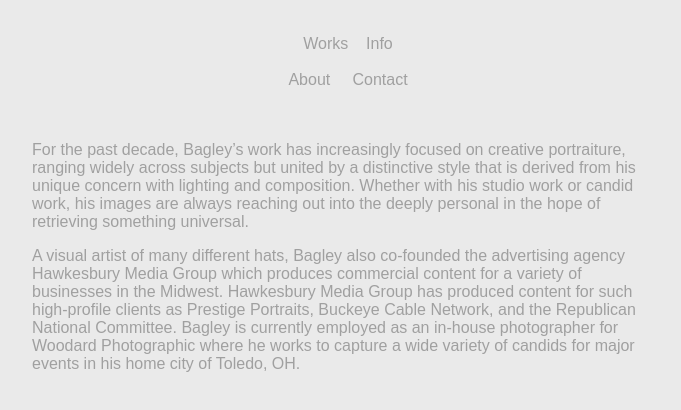
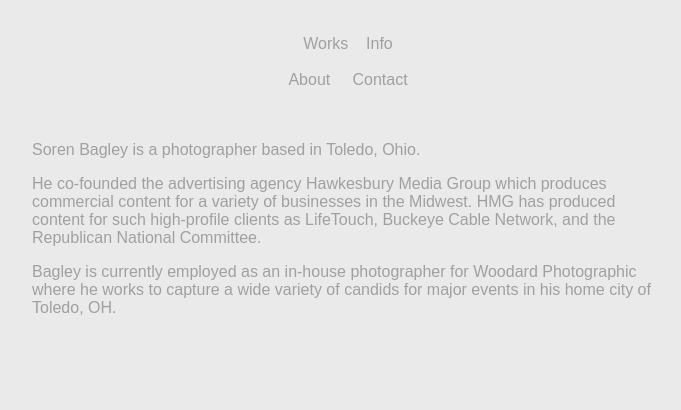
Before and after one commit to sorenbagley/sorenbagley.github.io, a plain HTML site: page about_page2.html in a window 1280 px wide. Shown: the whole page, without its empty margins (292-973 px from the left). Drawn offline with nearby package versions, Linux system fonts and the light colour scheme; a web font is replaced by a local one.

Commit message:
changed bio and added explorer portrait

```diff
--- a/about_page2.html
+++ b/about_page2.html
@@ -43,11 +43,9 @@
 
 
 </br> </br>
-	<p>
-    For the past decade, Bagley’s work has increasingly focused on creative portraiture, ranging widely across subjects but united by a distinctive style that is derived from his unique concern with lighting and composition. Whether with his studio work or candid work, his images are always reaching out into the deeply personal in the hope of retrieving something universal.  </p>
-	<p>
-A visual artist of many different hats, Bagley also co-founded the advertising agency Hawkesbury Media Group which produces commercial content for a variety of businesses in the Midwest. Hawkesbury Media Group has produced content for such high-profile clients as Prestige Portraits, Buckeye Cable Network, and the Republican National Committee.  Bagley is currently employed as an in-house photographer for Woodard Photographic where he works to capture a wide variety of candids for major events in his home city of Toledo, OH.
-	</p>
+	<p>Soren Bagley is a photographer based in Toledo, Ohio.    </p>
+	<p>He co-founded the advertising agency Hawkesbury Media Group which produces commercial content for a variety of businesses in the Midwest. HMG  has produced content for such high-profile clients as LifeTouch, Buckeye Cable Network, and the Republican National Committee.  </p>
+	<p>Bagley is currently employed as an in-house photographer for Woodard Photographic where he works to capture a wide variety of candids for major events in his home city of Toledo, OH. </p>
 
 
 <script type="text/javascript" src="jquery-3.1.1.min.js"></script>
```
Also changed, not shown: portraits_page.html (+1 -0 lines), thumbnails/explorer_thumbnail.jpg (added), 1 other file.
